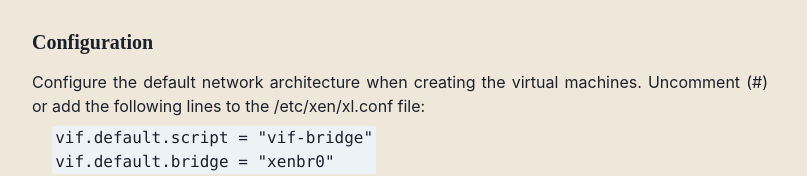
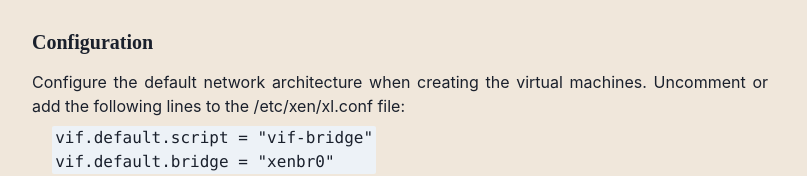
Before and after one commit to iHector1/my-page, a Next.js app: page /blogs/xen in a window 1280 px wide. Shown: the part 554-730 px from the top of the page, without its empty margins (240-1047 px from the left). Built offline with nearby package versions, Linux system fonts and the light colour scheme; a web font is replaced by a local one.

Commit message:
fix some errors

```diff
--- a/pages/blogs/xen.js
+++ b/pages/blogs/xen.js
@@ -1,5 +1,5 @@
 import { Badge, List, ListItem } from "@chakra-ui/react";
-import { Title, Meta, subTitles } from '../../components/blogs'
+import { Title, Meta } from '../../components/blogs'
 import P from '../../components/paragraph'
 import Layout from '../../components/layouts/article'
 import { Heading } from '@chakra-ui/react'
@@ -42,12 +42,12 @@ const Post = () => {
             </Heading>
             <P >
 
-                Configure the default network architecture when creating the virtual machines. Uncomment (#) or add the following lines to the /etc/xen/xl.conf file:
+                Configure the default network architecture when creating the virtual machines. Uncomment or add the following lines to the /etc/xen/xl.conf file:
             </P>
             <Code ml={5} my={2} fontSize={16}>
                 <Text as="p">
-                    vif.default.script = "vif-bridge" <br></br>
-                    vif.default.bridge = "xenbr0"
+                    vif.default.script = &quot;vif-bridge&quot; <br></br>
+                    vif.default.bridge = &quot;xenbr0&quot;
                 </Text>
 
             </Code>
```
